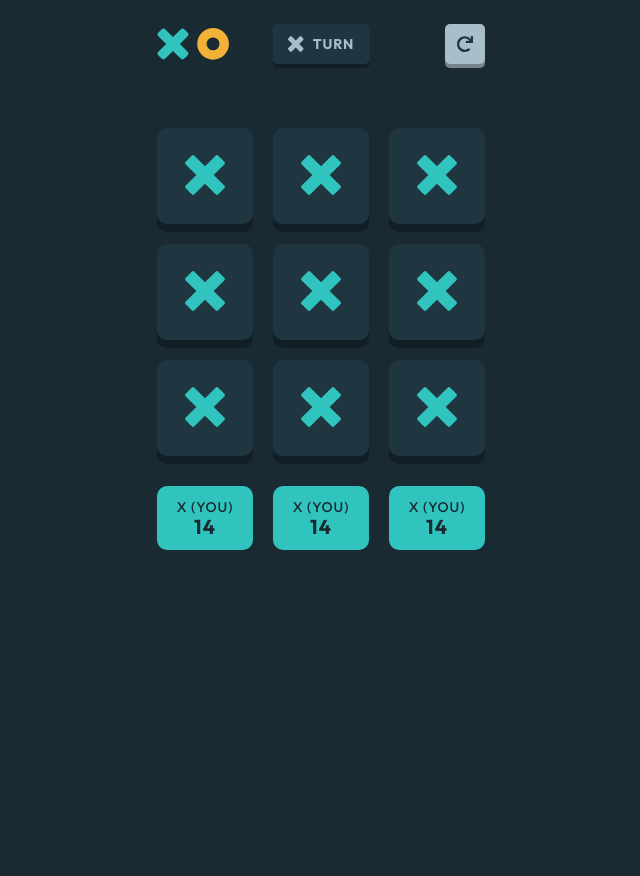
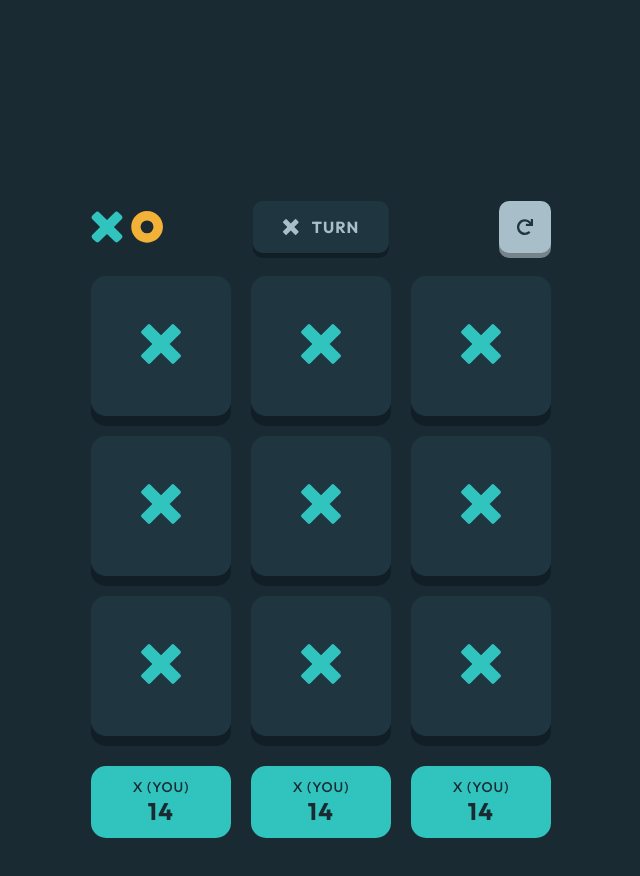
Before and after one commit to yosephwinata/tic-tac-toe, a React (Vite) app: page / in a window 1280 px wide. Shown: the top 876 px of the page, without its empty margins (319-959 px from the left). Before the commit the page ends 800 px from the top, so only its background shows below. Built offline with nearby package versions, Linux system fonts and the light colour scheme.

Commit message:
Add tablet responsive design for in game page

```diff
--- a/src/features/game/ScoreCard.tsx
+++ b/src/features/game/ScoreCard.tsx
@@ -10,6 +10,13 @@ const StyledScoreCard = styled.div`
   justify-content: center;
   align-items: center;
   gap: 0.3rem;
+
+  @media (min-width: ${(props) => props.theme.breakpoints.tablet}) {
+    width: 14rem;
+    height: 7.2rem;
+    border-radius: 15px;
+    gap: 0.5rem;
+  }
 `;
 
 const ScoreDescription = styled.p`
@@ -23,6 +30,11 @@ const ScoreNum = styled.p`
   font-weight: var(--weight-bold);
   letter-spacing: 1.25px;
   color: ${(props) => props.theme.colors.darkNavy};
+
+  @media (min-width: ${(props) => props.theme.breakpoints.tablet}) {
+    font-size: 2.4rem;
+    letter-spacing: 1.5px;
+  }
 `;
 
 const ScoreCard: React.FC = () => {
--- a/src/features/game/TurnHint.tsx
+++ b/src/features/game/TurnHint.tsx
@@ -16,6 +16,14 @@ const StyledTurnHint = styled.div`
   top: 50%;
   left: 50%;
   transform: translate(-50%, -50%);
+
+  @media (min-width: ${(props) => props.theme.breakpoints.tablet}) {
+    padding: 0 3rem;
+    height: 5.2rem;
+    border-radius: 10px;
+    box-shadow: 0 0.5rem ${(props) => props.theme.colors.veryDarkNavy};
+    gap: 1.3rem;
+  }
 `;
 
 const TurnText = styled.span`
@@ -24,11 +32,22 @@ const TurnText = styled.span`
   text-transform: uppercase;
   letter-spacing: 0.88px;
   color: ${(props) => props.theme.colors.gray};
+
+  @media (min-width: ${(props) => props.theme.breakpoints.tablet}) {
+    font-size: 1.6rem;
+    letter-spacing: 1px;
+  }
 `;
 
 const TurnHint: React.FC = () => {
   const themeContext = useContext(ThemeContext);
   const fillColor = themeContext?.colors?.gray;
+  // let width: string;
+  // if (themeContext?.breakpoints?.tablet) {
+  //   width = "2rem";
+  // } else {
+  //   width = "1.6rem";
+  // }
 
   return (
     <StyledTurnHint>
--- a/src/features/game/XOBoard.tsx
+++ b/src/features/game/XOBoard.tsx
@@ -7,6 +7,9 @@ const StyledXOBoard = styled.div`
   row-gap: 2rem;
   justify-content: space-between;
   margin-bottom: 3rem;
+
+  @media (min-width: ${(props) => props.theme.breakpoints.tablet}) {
+  }
 `;
 
 const XOBoard: React.FC = () => {
--- a/src/features/game/XOSquare.tsx
+++ b/src/features/game/XOSquare.tsx
@@ -8,6 +8,13 @@ const StyledXOSquare = styled.button`
   border: none;
   border-radius: 10px;
   box-shadow: 0 0.8rem ${(props) => props.theme.colors.veryDarkNavy};
+
+  @media (min-width: ${(props) => props.theme.breakpoints.tablet}) {
+    width: 14rem;
+    height: 14rem;
+    border-radius: 15px;
+    box-shadow: 0 1rem ${(props) => props.theme.colors.veryDarkNavy};
+  }
 `;
 
 const XOSquare: React.FC = () => {
--- a/src/pages/InGame.tsx
+++ b/src/pages/InGame.tsx
@@ -8,6 +8,11 @@ import ScoreCard from "../features/game/ScoreCard";
 const GameContainer = styled.div`
   width: 32.8rem;
   margin: 2.4rem auto;
+
+  @media (min-width: ${(props) => props.theme.breakpoints.tablet}) {
+    width: 46rem;
+    margin: 20.1rem auto;
+  }
 `;
 
 const TopBar = styled.div`
@@ -16,6 +21,10 @@ const TopBar = styled.div`
   justify-content: space-between;
   position: relative;
   margin-bottom: 6.4rem;
+
+  @media (min-width: ${(props) => props.theme.breakpoints.tablet}) {
+    margin-bottom: 2.25rem;
+  }
 `;
 
 const RestartButton = styled.button`
@@ -28,6 +37,13 @@ const RestartButton = styled.button`
   display: inline-flex;
   align-items: center;
   justify-content: center;
+
+  @media (min-width: ${(props) => props.theme.breakpoints.tablet}) {
+    width: 5.2rem;
+    height: 5.2rem;
+    border-radius: 10px;
+    box-shadow: 0 0.5rem ${(props) => props.theme.colors.darkGray};
+  }
 `;
 
 const ScoreCards = styled.div`
```
